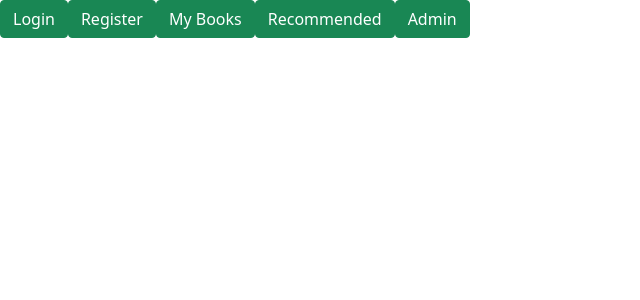
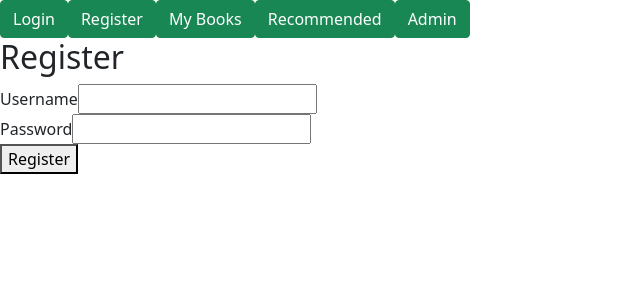
Before and after one commit to EdwardV-dev/BookClubProject, a React (Create React App) app in the folder src/client(react)/bookclub-frontend/: page /register in a window 1280 px wide. Shown: the top 300 px of the page, without its empty margins (0-640 px from the left). Built offline with nearby package versions, Linux system fonts and the light colour scheme.

Commit message:
Created register component with redirect to home on submit.

```diff
--- a/src/client(react)/bookclub-frontend/src/App.js
+++ b/src/client(react)/bookclub-frontend/src/App.js
@@ -4,6 +4,7 @@ import Home from './components/Home';
 import NavBar from './components/NavBar';
 import MyBooks from './components/MyBooks';
 import Login from './components/Login';
+import Register from './components/Register';
 
 class App extends React.Component {
   render() {
@@ -21,6 +22,10 @@ class App extends React.Component {
             <Login />
           </Route>
 
+          <Route path="/register">
+            <Register />
+          </Route>
+
           <Route exact path="/">
             <Home />
           </Route>
--- /dev/null
+++ b/src/client(react)/bookclub-frontend/src/components/Register.js
@@ -0,0 +1,38 @@
+import { Link, useHistory } from "react-router-dom";
+
+function Register() {
+
+    const history = useHistory();
+
+    const handleSubmit = async (event) => {
+        event.preventDefault();
+
+        history.push("/");
+    }
+
+    return (
+        <>
+        <div>
+            <h2>Register</h2>
+
+            <form onSubmit={handleSubmit}>
+                <div>
+                    <labe>Username</labe>
+                    <input type="text" id="username" />
+                </div>
+
+                <div>
+                    <label>Password</label>
+                    <input type="text" id="password" />
+                </div>
+
+                <div>
+                    <button type="submit">Register</button>
+                </div>
+            </form>
+        </div>
+        </>
+    );
+}
+
+export default Register;
```
